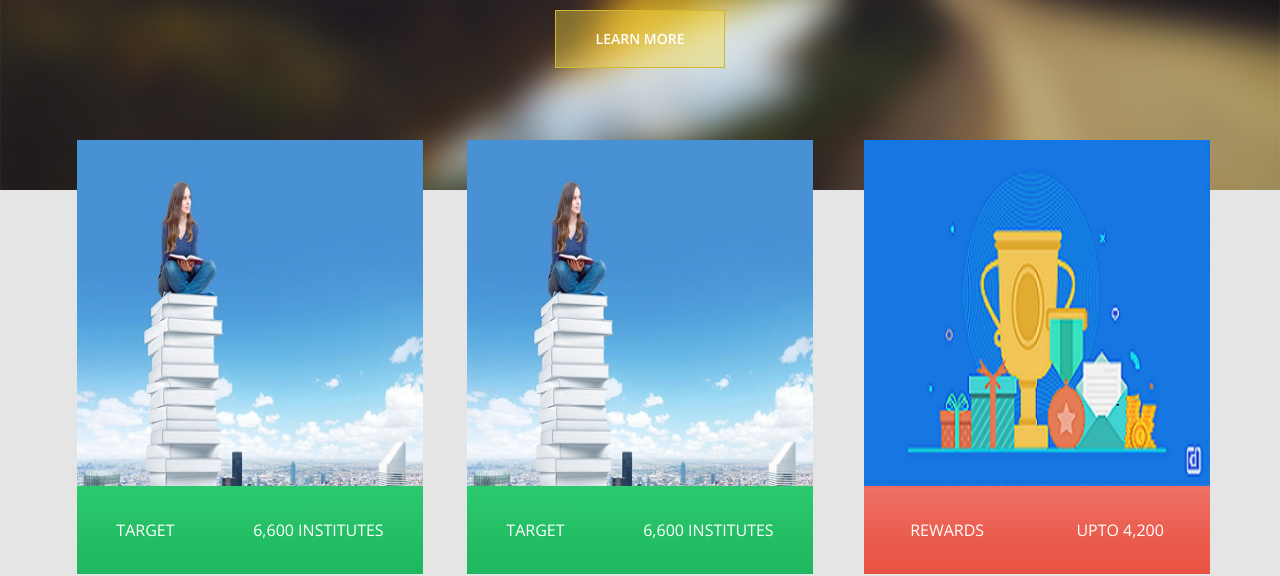
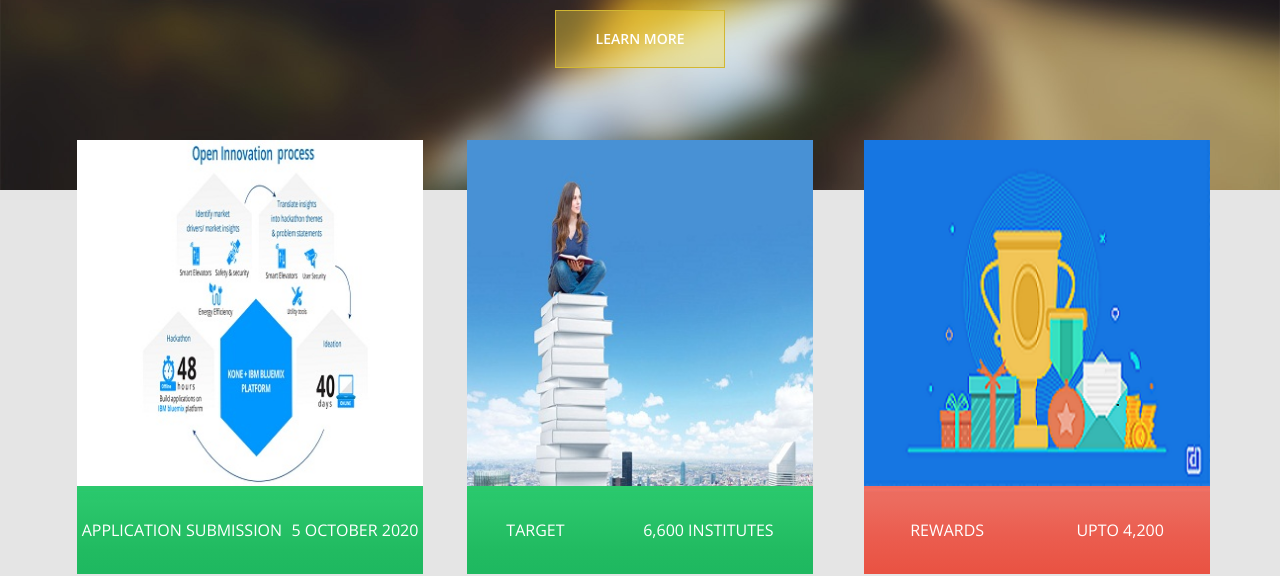
Before and after one commit to satyamgipu/toyhackathon, a plain HTML site: page index.html in a window 1280 px wide. Shown: the part 253-829 px from the top of the page. Drawn offline with nearby package versions, Linux system fonts and the light colour scheme.

Commit message:
Update index.html

```diff
--- a/index.html
+++ b/index.html
@@ -209,11 +209,11 @@ http://www.templatemo.com/tm-475-holiday
 
 			<div class="col-lg-4 col-md-4 col-sm-6">
 				<div class="tm-home-box-1 tm-home-box-1-2 tm-home-box-1-center">
-					<img src="img/institute.jpg" alt="image" class="img-responsive">
+					<img src="img/Application.jpg" alt="image" class="img-responsive">
 					<a href="#">
 						<div class="tm-green-gradient-bg tm-city-price-container">
-							<span>Target</span>
-							<span>6,600 institutes</span>
+							<span>Application submission</span>
+							<span>5 october 2020</span>
 						</div>
 					</a>
 				</div>
```
